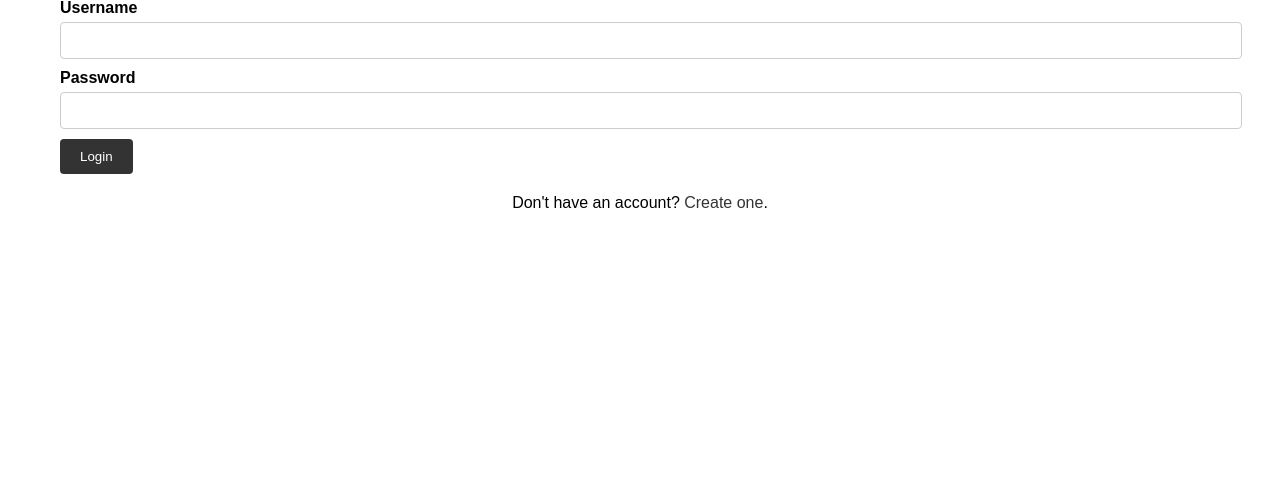
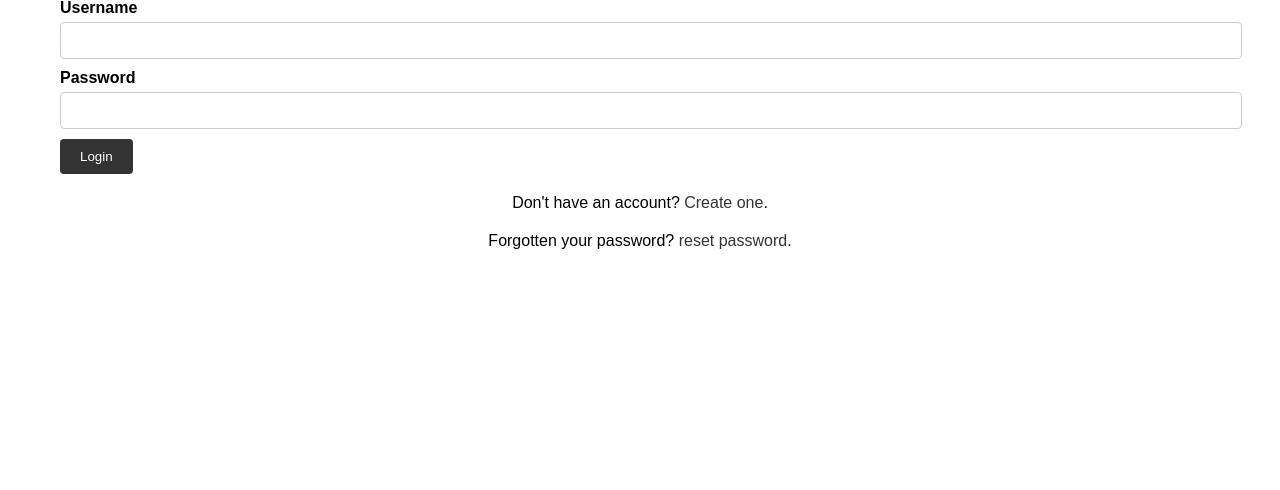
Before and after one commit to kwesy/amalitech_file_server, a Django app: a page that uses templates/account/login.html in a window 1280 px wide. Shown: the part 177-667 px from the top of the page. Run offline with Django 4.2, Linux system fonts and the light colour scheme.

Commit message:
added password reset

```diff
--- a/feed/urls.py
+++ b/feed/urls.py
@@ -20,8 +20,8 @@ urlpatterns = [
     path('documents/downloads/<int:document_id>/', view=views.downloads , name='document_downlaod'),
     path('send-email/<int:document_id>/', views.send_email, name='send_email'),
 
-    # path('password-reset/', auth_views.PasswordResetView.as_view(template_name='account/password_reset.html'), name='password_reset'),
-    # path('password-reset/done/', auth_views.PasswordResetDoneView.as_view(template_name='account/password_reset_done.html'), name='password_reset_done'),
-    # path('password-reset/confirm/<uidb64>/<token>/', auth_views.PasswordResetConfirmView.as_view(template_name='account/password_reset_confirm.html'), name='password_reset_confirm'),
-    # path('password-reset/complete/', auth_views.PasswordResetCompleteView.as_view(template_name='account/password_reset_complete.html'), name='password_reset_complete'),
+    path('password-reset/', auth_views.PasswordResetView.as_view(template_name='account/password_reset.html'), name='password_reset'),
+    path('password-reset/done/', auth_views.PasswordResetDoneView.as_view(template_name='account/password_reset_done.html'), name='password_reset_done'),
+    path('password-reset/confirm/<uidb64>/<token>/', auth_views.PasswordResetConfirmView.as_view(template_name='account/password_reset_confirm.html'), name='password_reset_confirm'),
+    path('password-reset/complete/', auth_views.PasswordResetCompleteView.as_view(template_name='account/password_reset_complete.html'), name='password_reset_complete'),
 ] + static(MEDIA_URL, document_root=MEDIA_ROOT)
--- a/templates/account/login.html
+++ b/templates/account/login.html
@@ -25,5 +25,8 @@
         <div class="create-account">
             <p>Don't have an account? <a href="{% url 'signup' %}">Create one</a>.</p>
         </div>
+        <div class="create-account">
+            <p>Forgotten your password? <a href="{% url 'password_reset' %}">reset password</a>.</p>
+        </div>
     </div>
 {% endblock %}
--- /dev/null
+++ b/templates/account/password_reset_complete.html
@@ -0,0 +1,6 @@
+{% extends 'base.html' %}
+
+{% block content %}
+  <h2>Password Reset Complete</h2>
+  <p>Your password has been successfully reset.</p>
+{% endblock %}
--- /dev/null
+++ b/templates/account/password_reset_done.html
@@ -0,0 +1,6 @@
+{% extends 'base.html' %}
+
+{% block content %}
+  <h2>Reset Password Email Sent</h2>
+  <p>An email has been sent with instructions to reset your password.</p>
+{% endblock %}
```
Also changed, not shown: templates/account/password_reset.html (added, +10 -0 lines), templates/account/password_reset_confirm.html (added, +10 -0 lines).
